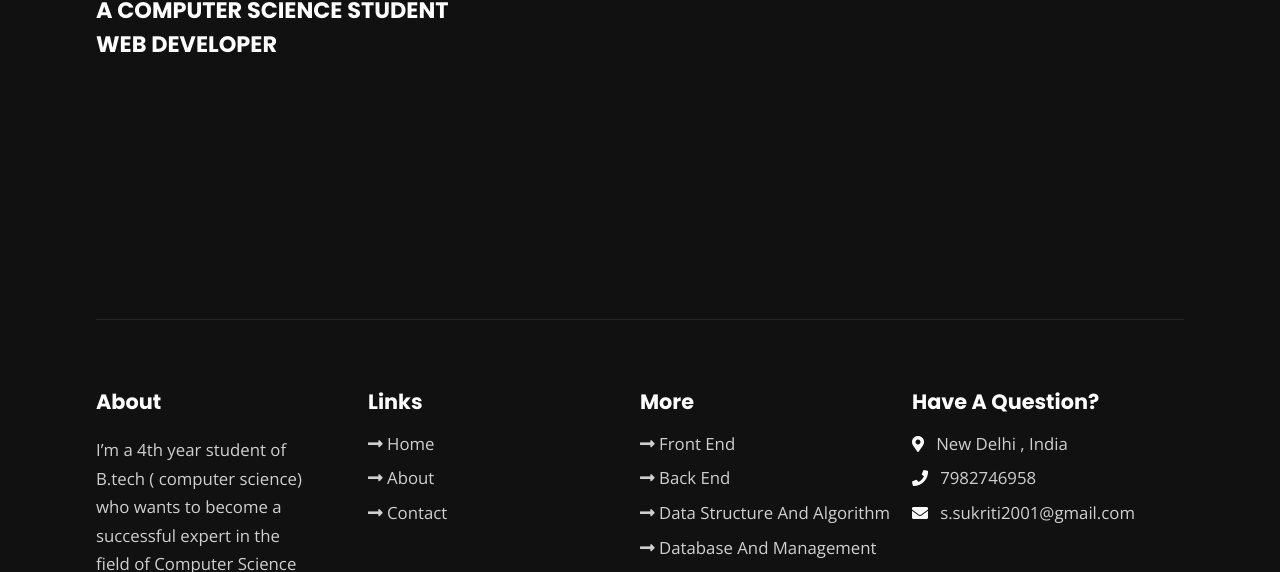
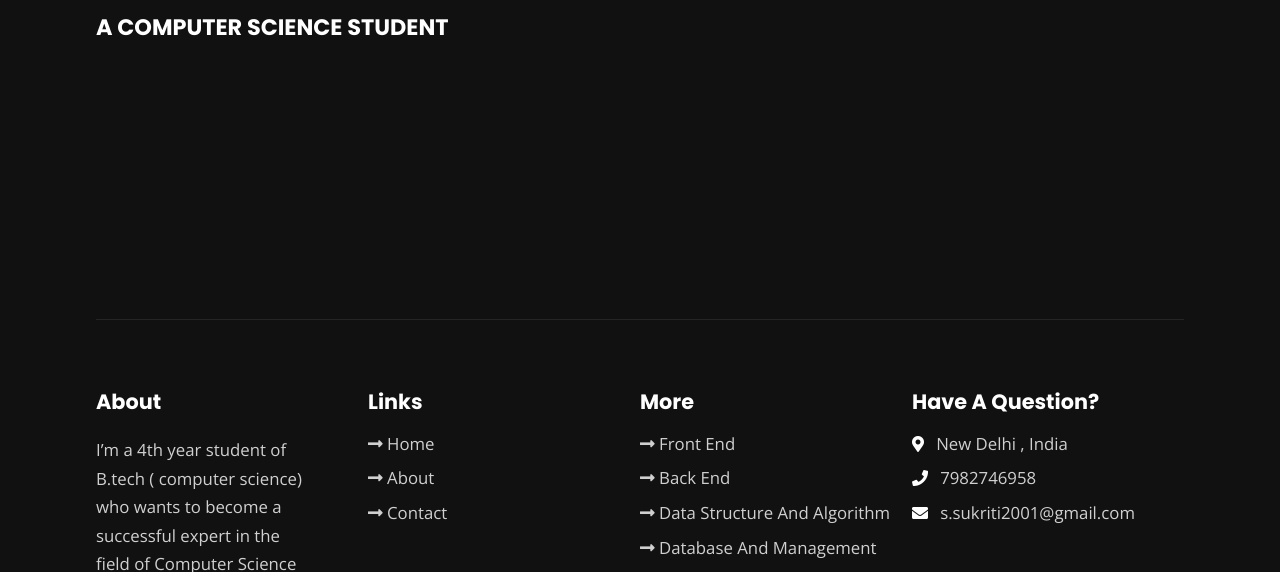
Before and after one commit to Sukritisingh30/Portfolio, a plain HTML site: page index.html in a window 1280 px wide. Shown: the part 528-1100 px from the top of the page. Drawn offline with nearby package versions, Linux system fonts and the light colour scheme.

Commit message:
Update index.html

```diff
--- a/index.html
+++ b/index.html
@@ -72,7 +72,7 @@
       <div class="row-left">
         <h3>hello!</h3>
         <h1>i'm <span>Sukriti Singh</span></h1>
-        <h2>a computer science student <br> Web Developer</h2>
+        <h2>a computer science student</h2>
         <!--<div class = "home-pg-btn">
             <button type = "button" class = "btn">hire me</button>
             <button type = "button" class = "btn">my works</button>
```
